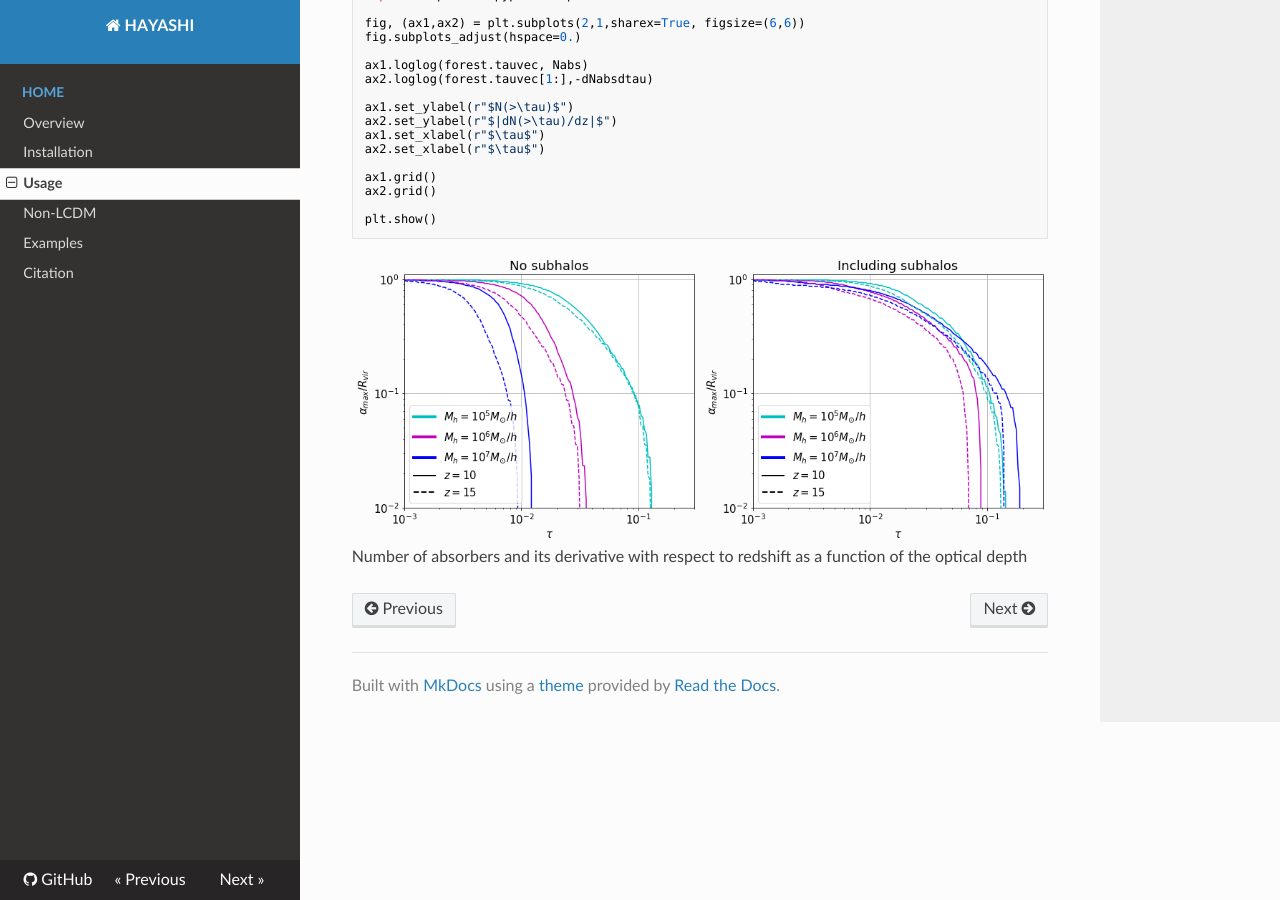
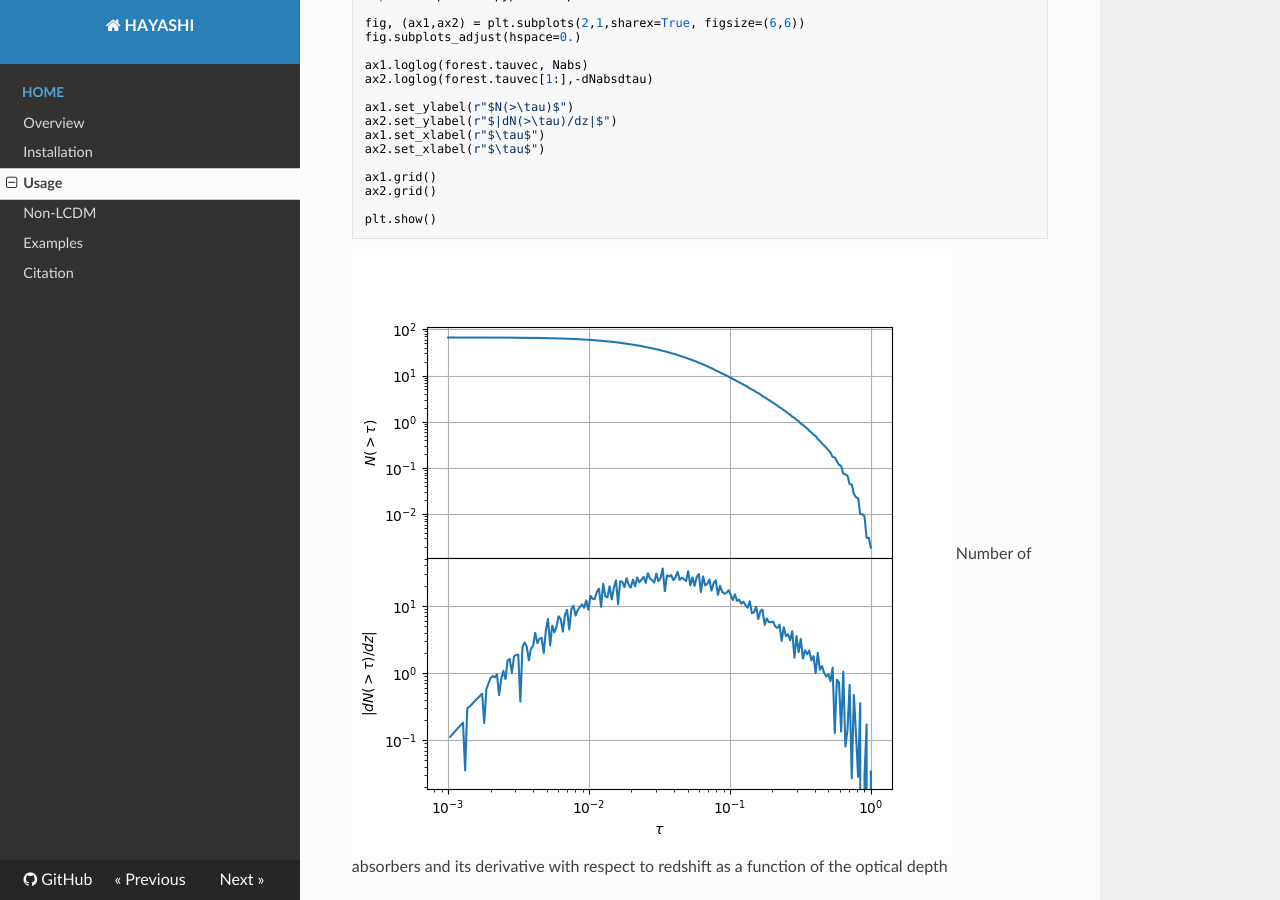
Before and after one commit to PabloVD/HAYASHI, an MkDocs documentation site: the page built from docs/usage.md, in a window 1280 px wide and 900 px high, scrolled down 634 px. Built offline with MkDocs 1.6.1, drawn with Linux system fonts in a browser that asks for light colours; nearby versions of some CDN libraries.

Commit message:
Fix link plot

````diff
--- a/docs/usage.md
+++ b/docs/usage.md
@@ -46,5 +46,5 @@ ax2.grid()
 plt.show()
 ```
 
-![Number of absorbers and its derivative with respect to redshift as a function of the optical depth](img/tau_subhalos.png "Number of absorbers and its derivative with respect to redshift as a function of the optical depth")
+![Number of absorbers and its derivative with respect to redshift as a function of the optical depth](img/absorbers.png "Number of absorbers and its derivative with respect to redshift as a function of the optical depth")
 Number of absorbers and its derivative with respect to redshift as a function of the optical depth
````
